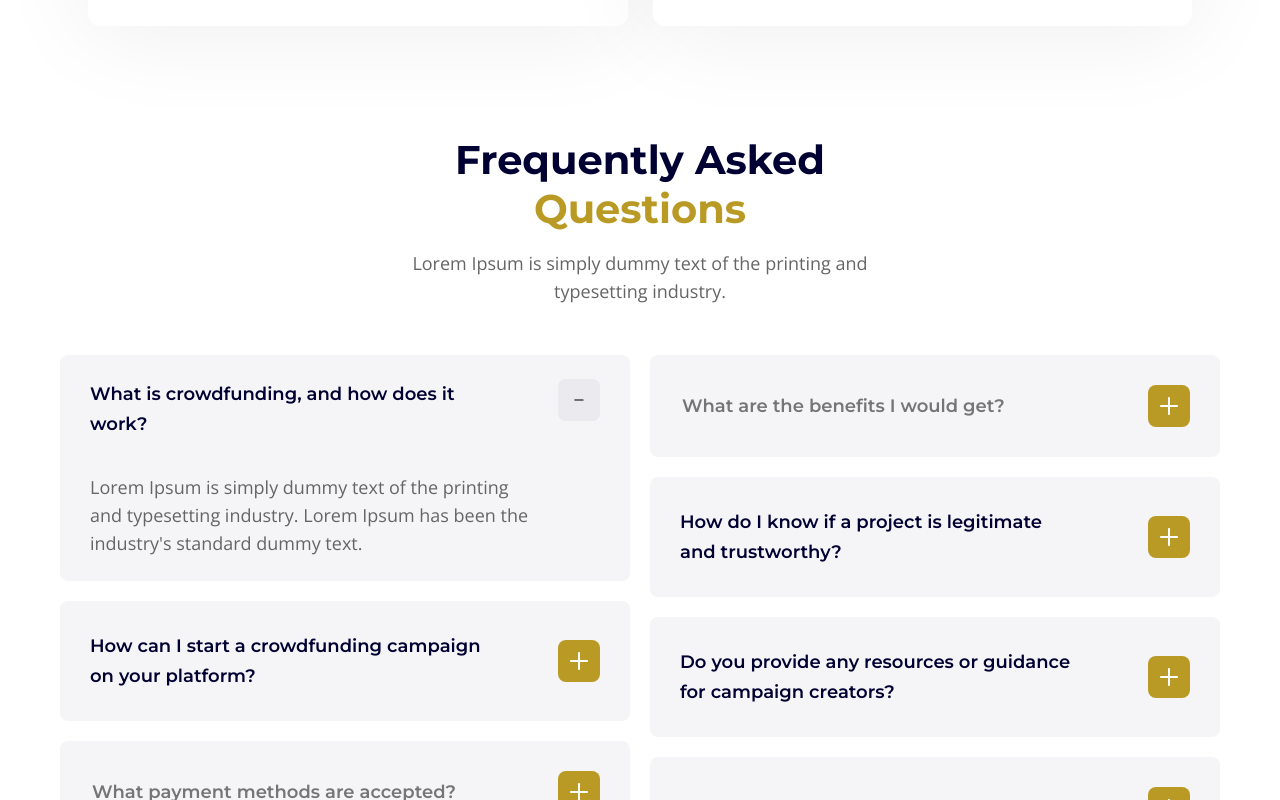
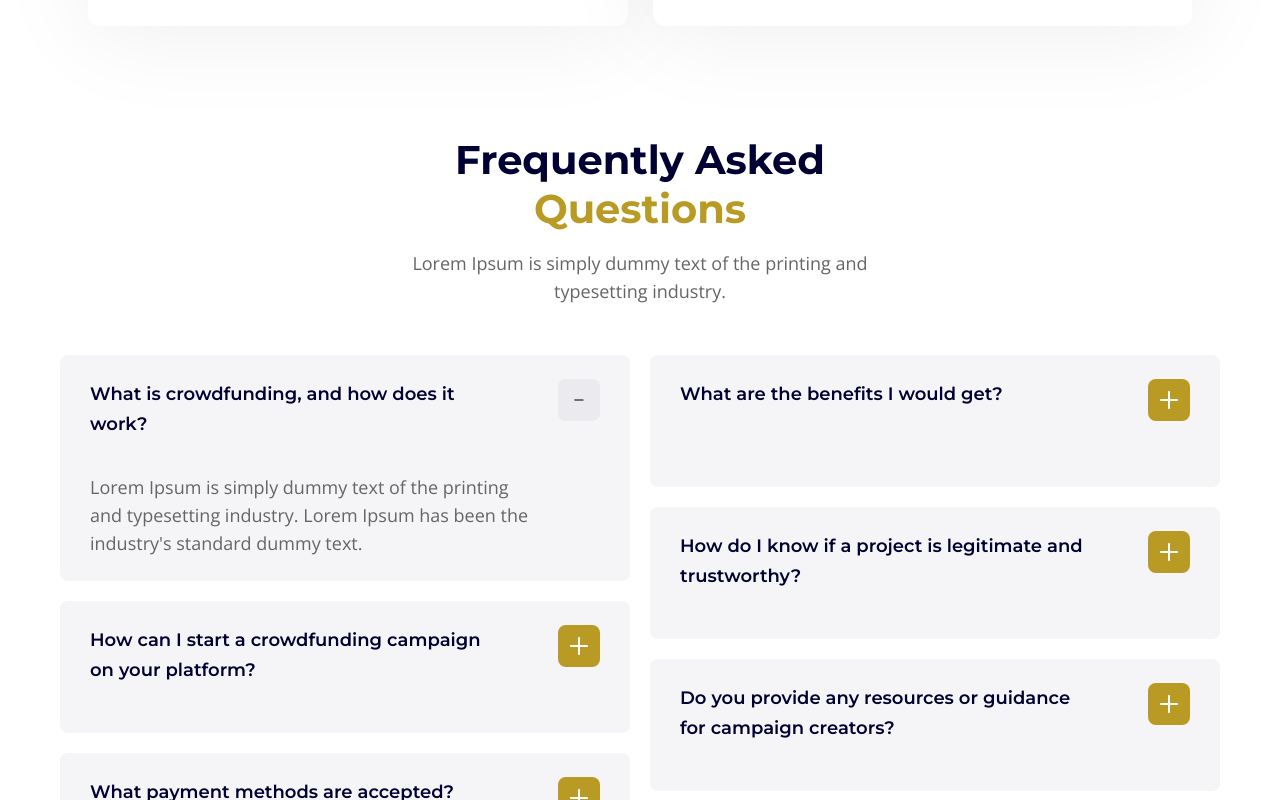
Before and after one commit to niaziiii/crowd-funding-landing-page, a React (Create React App) app: page / in a window 1280 px wide. Both pictures are taken after a click on the element 579 px from the left and 4326 px from the top of the page. Shown: the part 3926-4726 px from the top of the page. Built offline with nearby package versions, Linux system fonts and the light colour scheme.

Commit message:
updated for accordion

```diff
--- a/src/components/HowToStart.js
+++ b/src/components/HowToStart.js
@@ -1,66 +1,14 @@
 import React from 'react'
 import GroupComponent from "./GroupComponent";
+import Accordion from './accordion';
 const HowToStart = () => {
-  const [isDetailVisible, setIsDetailVisible] = React.useState(false);
 
-  const handleImageClick = () => {
-    setIsDetailVisible((prev) => !prev);
-  };
   return (
     <div className="flex-1 flex flex-col items-start justify-start gap-[20px] min-w-[370px] max-w-full text-left text-lg text-secondary font-montserrat mq450:min-w-full">
-      <div className="self-stretch rounded-lg bg-secondary-s20 flex flex-col items-center justify-start  px-6 pb-6 box-border gap-[10px] max-w-full">
 
-        <div className="self-stretch flex flex-row items-start justify-start py-6 px-1.5 box-border gap-[60px] max-w-full mq750:flex-wrap mq750:gap-[30px]">
-          <div className="h-[60px] flex-1 relative leading-[30px] font-semibold inline-block min-w-[265px] max-w-full z-[1]">
-            What is crowdfunding, and how does it work?
-          </div>
-          <div
-            className="h-[42px] w-[42px] relative rounded-lg bg-secondary-s30 z-[1] cursor-pointer"
-            onClick={handleImageClick}
-          >
-            <div className={`absolute h-full w-full top-[0%] right-[0%] bottom-[0%] left-[0%] rounded-lg bg-secondary-s30 ${isDetailVisible ? '' : 'hidden'}`} />
-            {isDetailVisible ?
-              <img
-                className="absolute h-[4.76%] w-[42.86%] top-[47.62%] right-[28.57%] bottom-[47.62%] left-[28.57%] max-w-full overflow-hidden max-h-full z-[1]"
-                loading="eager"
-                alt=""
-                src={"/group-36810.svg"}
-              /> :
-              <img
-                className="h-[42px] w-[42px] relative z-[1]"
-                alt=""
-                src="/group-1171275759-1.svg"
-              />
-
-            }
-          </div>
-        </div>
-        {isDetailVisible && (
-          <div className="self-stretch flex flex-row items-start justify-start py-0 px-1.5 box-border max-w-full text-black-b300 font-open-sans">
-            <div className="w-[439px] relative leading-[28px] inline-block shrink-0 max-w-full z-[1]">
-              Lorem Ipsum is simply dummy text of the printing and typesetting
-              industry. Lorem Ipsum has been the industry's standard dummy text.
-            </div>
-          </div>
-        )}
-      </div>
-      <GroupComponent
-        howCanIStartACrowdfunding="How can I start a crowdfunding campaign on your platform?"
-        group1171275759="/group-1171275759.svg"
-      />
-      <div className="self-stretch rounded-lg bg-secondary-s20 flex flex-row items-center justify-between p-[30px] box-border gap-[20px] max-w-full mq750:flex-wrap">
-        <div className="h-[102px] w-[570px] relative rounded-lg bg-secondary-s20 hidden max-w-full" />
-        <input
-          className="w-[365px] [border:none] [outline:none] font-semibold font-montserrat text-lg bg-[transparent] h-[30px] relative leading-[30px] text-secondary text-left inline-block max-w-full z-[1]"
-          placeholder="What payment methods are accepted?"
-          type="text"
-        />
-        <img
-          className="h-[42px] w-[42px] relative z-[1] cursor-pointer"
-          alt=""
-          src="/group-1171275759-1.svg"
-        />
-      </div>
+      <Accordion summary="What is crowdfunding, and how does it work?" />
+      <Accordion summary="How can I start a crowdfunding campaign on your platform?" />
+      <Accordion summary="What payment methods are accepted?" />
     </div>
   );
 };
--- a/src/components/ProjectAccessFrame.js
+++ b/src/components/ProjectAccessFrame.js
@@ -1,40 +1,13 @@
 import GroupComponent from "./GroupComponent";
+import Accordion from "./accordion";
 
 const ProjectAccessFrame = () => {
   return (
     <div className="flex-1 flex flex-col items-start justify-start gap-[20px] min-w-[370px] max-w-full text-left text-lg text-secondary font-montserrat mq450:min-w-full">
-      <div className="self-stretch rounded-lg bg-secondary-s20 flex flex-row items-center justify-between p-[30px] box-border gap-[20px] max-w-full mq750:flex-wrap">
-        <div className="h-[102px] w-[570px] relative rounded-lg bg-secondary-s20 hidden max-w-full" />
-        <input
-          className="w-[323px] [border:none] [outline:none] font-semibold font-montserrat text-lg bg-[transparent] h-[30px] relative leading-[30px] text-secondary text-left inline-block max-w-full z-[1]"
-          placeholder="What are the benefits I would get?"
-          type="text"
-        />
-        <img
-          className="h-[42px] w-[42px] relative z-[1] cursor-pointer"
-          alt=""
-          src="/group-1171275759-1.svg"
-        />
-      </div>
-      <GroupComponent
-        howCanIStartACrowdfunding="How do I know if a project is legitimate and trustworthy?"
-        group1171275759="/group-1171275759.svg"
-      />
-      <GroupComponent
-        howCanIStartACrowdfunding="Do you provide any resources or guidance for campaign creators?"
-        group1171275759="/group-1171275759-1.svg"
-      />
-      <div className="self-stretch rounded-lg bg-secondary-s20 flex flex-row items-center justify-between p-[30px] box-border gap-[20px] max-w-full z-[1] mq450:flex-wrap">
-        <div className="h-[102px] w-[570px] relative rounded-lg bg-secondary-s20 hidden max-w-full" />
-        <div className="relative leading-[30px] font-semibold z-[1]">
-          How this technology works?
-        </div>
-        <img
-          className="h-[42px] w-[42px] relative z-[1] cursor-pointer"
-          alt=""
-          src="/group-1171275759-1.svg"
-        />
-      </div>
+      <Accordion summary="What are the benefits I would get?" />
+      <Accordion summary="How do I know if a project is legitimate and trustworthy?" />
+      <Accordion summary="Do you provide any resources or guidance for campaign creators?" />
+      <Accordion summary="How this technology works?" />
     </div>
   );
 };
--- /dev/null
+++ b/src/components/accordion.js
@@ -0,0 +1,49 @@
+import React from 'react'
+
+const Accordion = ({ summary }) => {
+    const [isDetailVisible, setIsDetailVisible] = React.useState(false);
+
+    const handleImageClick = () => {
+        setIsDetailVisible((prev) => !prev);
+    };
+    return (
+        <>  <div className="self-stretch rounded-lg bg-secondary-s20 flex flex-col items-center justify-start  px-6 pb-6 box-border gap-[10px] max-w-full">
+
+            <div className="self-stretch flex flex-row items-start justify-start py-6 px-1.5 box-border gap-[60px] max-w-full mq750:flex-wrap mq750:gap-[30px]">
+                <div className="h-[60px] flex-1 relative leading-[30px] font-semibold inline-block min-w-[265px] max-w-full z-[1]">
+                    {summary}
+                </div>
+                <div
+                    className="h-[42px] w-[42px] relative rounded-lg bg-secondary-s30 z-[1] cursor-pointer"
+                    onClick={handleImageClick}
+                >
+                    <div className={`absolute h-full w-full top-[0%] right-[0%] bottom-[0%] left-[0%] rounded-lg bg-secondary-s30 ${isDetailVisible ? '' : 'hidden'}`} />
+                    {isDetailVisible ?
+                        <img
+                            className="absolute h-[4.76%] w-[42.86%] top-[47.62%] right-[28.57%] bottom-[47.62%] left-[28.57%] max-w-full overflow-hidden max-h-full z-[1]"
+                            loading="eager"
+                            alt=""
+                            src={"/group-36810.svg"}
+                        /> :
+                        <img
+                            className="h-[42px] w-[42px] relative z-[1]"
+                            alt=""
+                            src="/group-1171275759-1.svg"
+                        />
+
+                    }
+                </div>
+            </div>
+            {isDetailVisible && (
+                <div className="self-stretch flex flex-row items-start justify-start py-0 px-1.5 box-border max-w-full text-black-b300 font-open-sans">
+                    <div className="w-[439px] relative leading-[28px] inline-block shrink-0 max-w-full z-[1]">
+                        Lorem Ipsum is simply dummy text of the printing and typesetting
+                        industry. Lorem Ipsum has been the industry's standard dummy text.
+                    </div>
+                </div>
+            )}
+        </div></>
+    )
+}
+
+export default Accordion
--- a/src/pages/home.js
+++ b/src/pages/home.js
@@ -13,17 +13,6 @@ import Footer from "../components/footer";
 const HomePage = () => {
   return (
     <div className="w-full relative bg-white overflow-hidden flex flex-col items-center justify-start pt-0 px-0 pb-[29px] box-border tracking-[normal]">
-      <img
-        className="w-[368px] h-[412.7px] my-0 mx-[!important] absolute right-[-218px] bottom-[523.3px] object-contain opacity-[0.05]"
-        loading="eager"
-        alt=""
-        src="/frame-1171275836@2x.png"
-      />
-      <img
-        className="w-[411px] h-[426.2px] my-0 mx-[!important] absolute top-[1778px] left-[-267px] object-contain opacity-[0.06]"
-        alt=""
-        src="/group@2x.png"
-      />
 
       <HeroSection />
       <ProjectLegitimacy />
--- a/tailwind.config.js
+++ b/tailwind.config.js
@@ -73,6 +73,7 @@ module.exports = {
     screens: {
       lg: {
         max: "1200px",
+        min: "1050px"
       },
       mq1050: {
         raw: "screen and (max-width: 1050px)",
```
